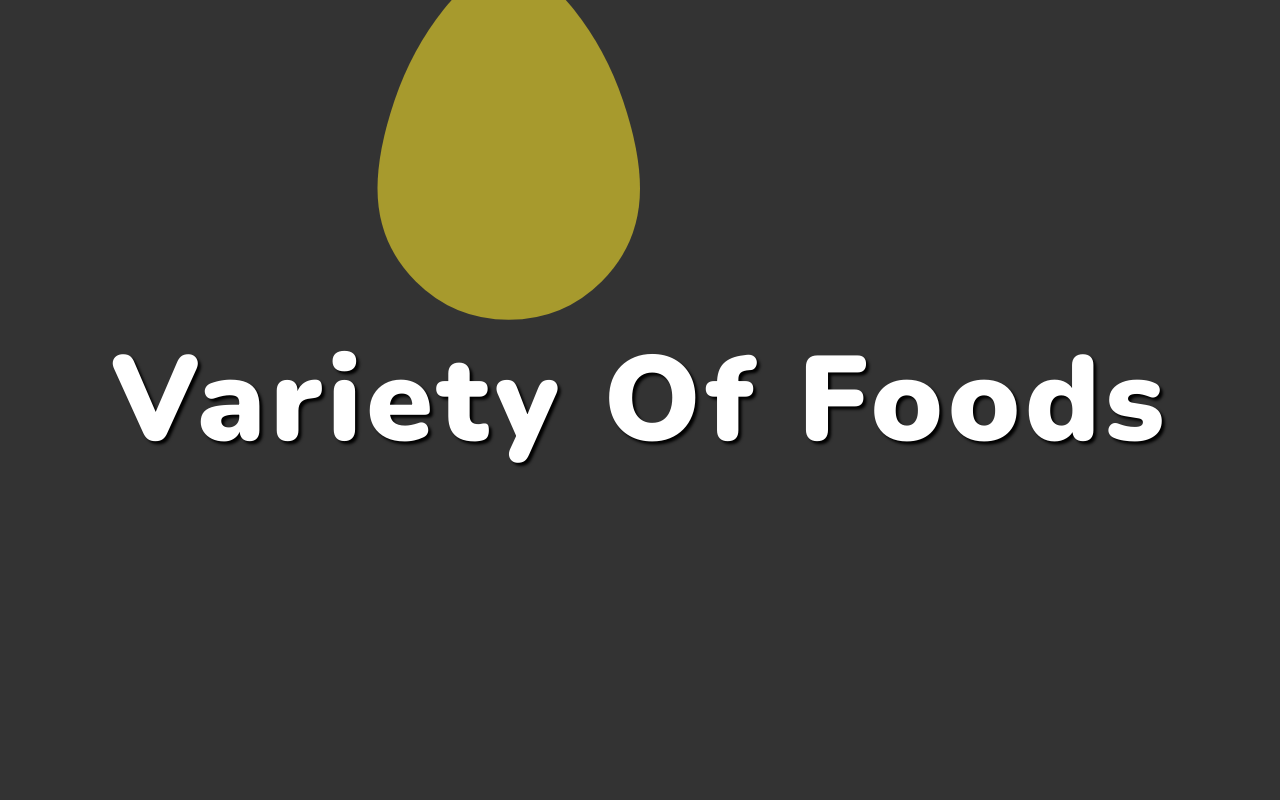
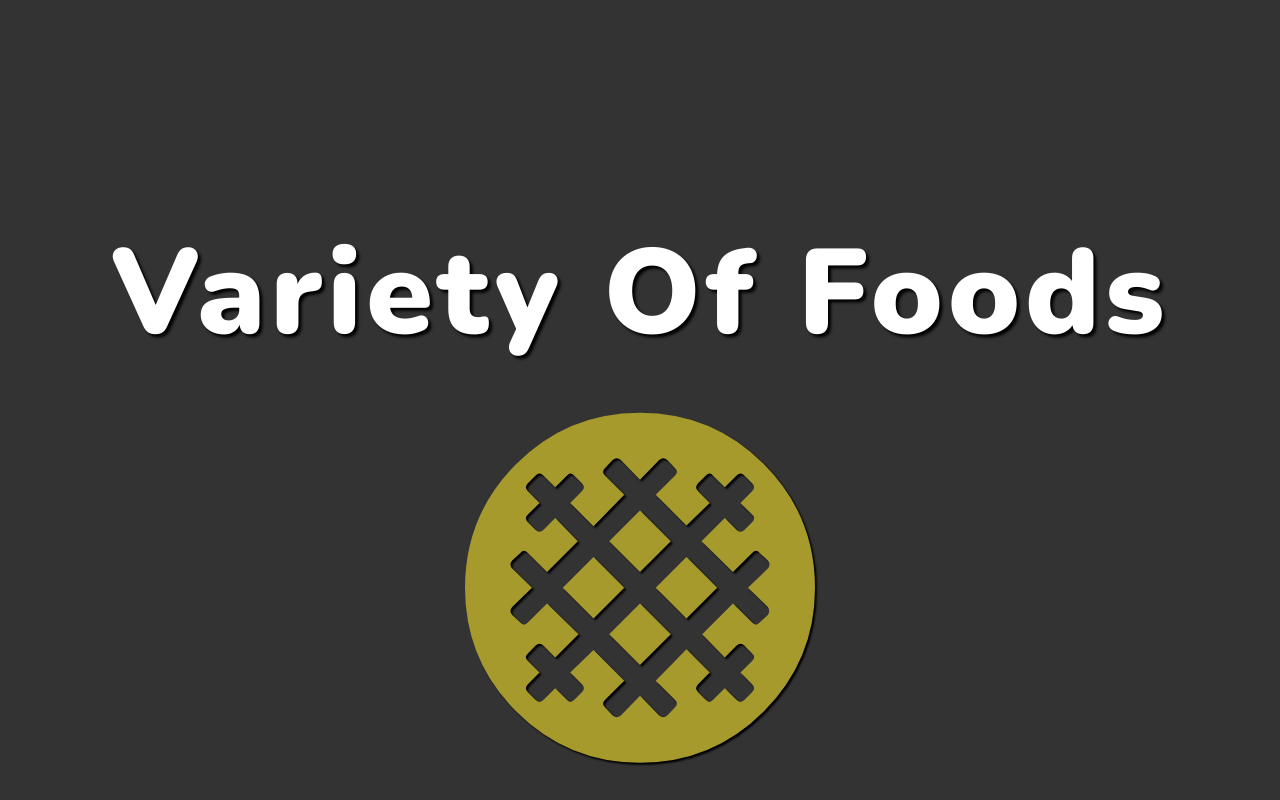
Before and after one commit to Ivanova24/Pets, a plain HTML site: page Starter Files/index.html in a window 1280 px wide. Drawn offline with nearby package versions, Linux system fonts and the light colour scheme.

Commit message:
Landing page slideshow

```diff
--- a/Starter Files/index.html
+++ b/Starter Files/index.html
@@ -17,8 +17,8 @@
                 Variety of Foods
             </h1>
             <div class="section-1-icons">
-                <i class="fas fa-egg"></i>
-                <!-- <i class="fas fa-stroopwafel"></i>
+                <i class="fas fa-egg change"></i>
+                <i class="fas fa-stroopwafel"></i>
                 <i class="fas fa-cheese"></i>
                 <i class="fas fa-hotdog"></i>
                 <i class="fas fa-drumstick-bite"></i>
@@ -26,7 +26,7 @@
                 <i class="fas fa-ice-cream"></i>
                 <i class="fas fa-ice-fish"></i>
                 <i class="fas fa-cookie"></i>
-                <i class="fas fa-seedling"></i> -->
+                <i class="fas fa-seedling"></i>
             </div>
         </section>
         <!-- End of section 1 -->
--- a/Starter Files/script.js
+++ b/Starter Files/script.js
@@ -0,0 +1,20 @@
+const icons = document.querySelectorAll(".section-1-icons i");
+let i = 1;
+
+//El primer elemento desaparece a los 4 seg
+//iterar los elementos para que al final del último comienze de nuevo el primero
+setInterval(() => {
+    i++
+
+    const icon = document.querySelector(".section-1-icons .change");
+
+    icon.classList.remove("change")
+
+    if(i > icons.length) {
+        icons[0].classList.add("change")
+        i = 1
+    } else {
+        icon.nextElementSibling.classList.add("change")
+    }
+
+}, 3000)
--- a/Starter Files/style.css
+++ b/Starter Files/style.css
@@ -31,15 +31,22 @@ html {
     color: #fff;
     text-align: center;
     text-transform: capitalize;
-    letter-spacing: .5rem;
-    text-shadow: 0.3rem 0.3rem 0.3rem #000000;
+    letter-spacing: 0.5rem;
+    text-shadow: 0.3rem 0.3rem 0.3rem #000;
 }
 
-.section-1-icons {
+.section-1-icons i {
     font-size: 35rem;
     color: #a79a2d;
     position: absolute;
-    transform: translate(-50%, -50%);
+    transform: translate(-50%, -50%) scale(0);
+    text-shadow: 0.2rem 0.2rem 0.2rem #000;
+    transition: transform 0.3s;
+}
+
+.section-1-icons i.change {
+    transform: translate(-50%, -50%) scale(1);
+    transition: transform 0.3s 0.3s;
 }
 
 /* End of Section 1 */
```
